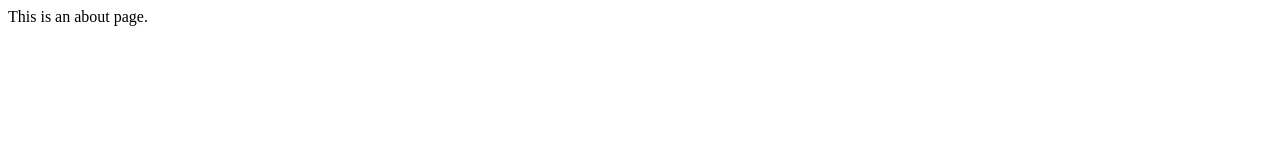
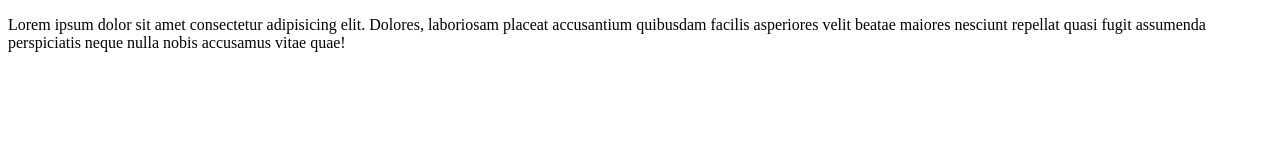
Before and after one commit to jbtuazon/it0043tx01, a plain HTML site: page about.html in a window 1280 px wide. Drawn offline with Linux system fonts and the light colour scheme.

Commit message:
Update about.html

```diff
--- a/about.html
+++ b/about.html
@@ -1,11 +1,16 @@
 <!DOCTYPE html>
 <html lang="en">
-<head>
-    <meta charset="UTF-8">
-    <meta name="viewport" content="width=device-width, initial-scale=1.0">
+  <head>
+    <meta charset="UTF-8" />
+    <meta name="viewport" content="width=device-width, initial-scale=1.0" />
     <title>Document</title>
-</head>
-<body>
-    This is an about page.
-</body>
+  </head>
+  <body>
+    <p>
+      Lorem ipsum dolor sit amet consectetur adipisicing elit. Dolores,
+      laboriosam placeat accusantium quibusdam facilis asperiores velit beatae
+      maiores nesciunt repellat quasi fugit assumenda perspiciatis neque nulla
+      nobis accusamus vitae quae!
+    </p>
+  </body>
 </html>
```
